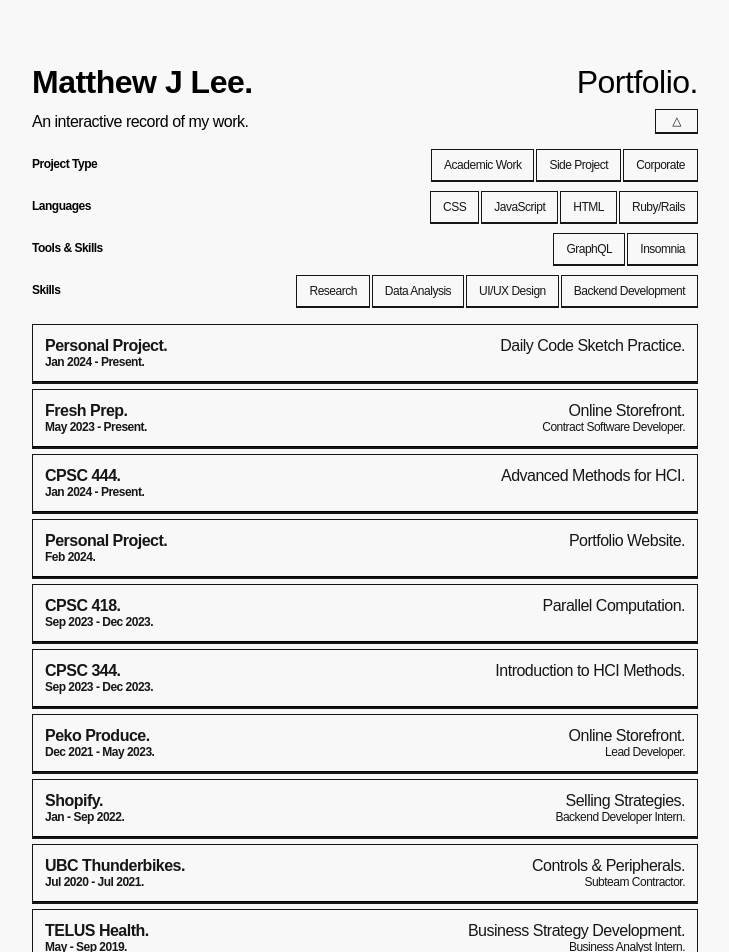
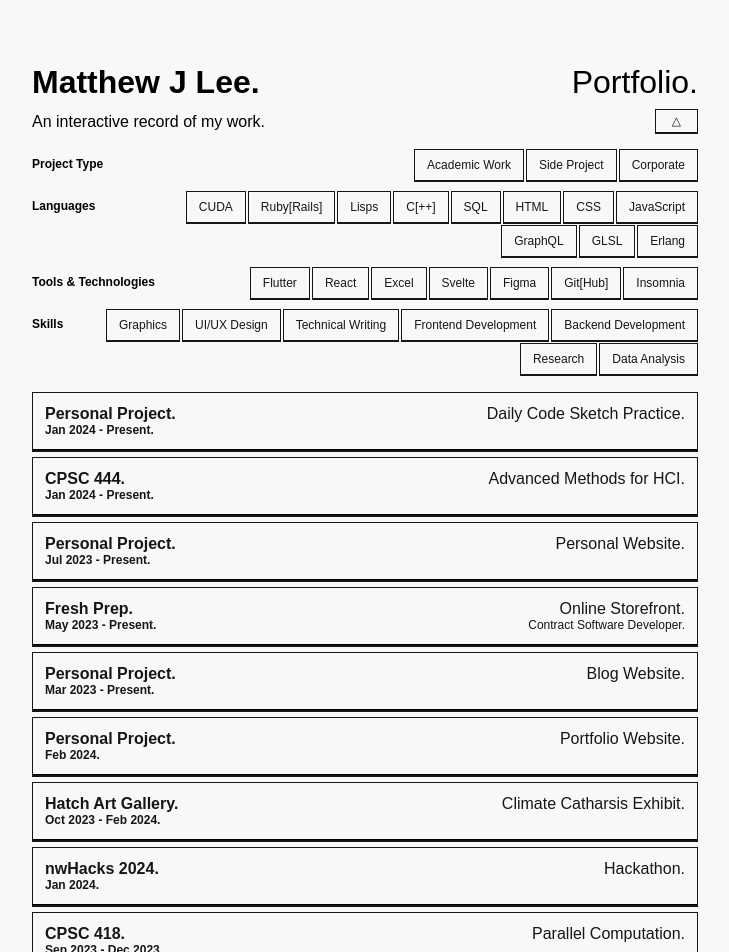
Before and after one commit to matthewlee01/portfolio, a SvelteKit app: page / in a window 1280 px wide. Shown: the top 952 px of the page, without its empty margins (275-1004 px from the left). Built offline with nearby package versions, Linux system fonts and the light colour scheme.

Commit message:
added a buncha content + some polish

```diff
--- a/src/lib/components/Item.svelte
+++ b/src/lib/components/Item.svelte
@@ -36,8 +36,8 @@
 </div>
 
 <style>
-
-	.title, .dates {
+	.title,
+	.dates {
 		display: flex;
 		align-items: center;
 		justify-content: space-between;
@@ -113,13 +113,14 @@
 		background-color: var(--dark);
 		color: var(--light);
 	}
+	@media (min-width: 666px) {
+		.expanded button:hover {
+			background-color: var(--dark-mid);
+		}
 
-	button:hover {
-		background-color: var(--light-mid);
-		box-shadow: none;
-	}
-
-	.expanded button:hover {
-		background-color: var(--dark-mid);
+		button:hover {
+			background-color: var(--light-mid);
+			box-shadow: none;
+		}
 	}
 </style>
--- a/src/routes/+page.svelte
+++ b/src/routes/+page.svelte
@@ -84,7 +84,7 @@
 			</div>
 		</div>
 		<div class="data panel">
-			{#each items as item (item.project + item.position + item.irrelevant)}
+			{#each items as item (item.project + item.organization + item.position + item.irrelevant)}
 				<Item {item} />
 			{/each}
 		</div>
@@ -102,7 +102,7 @@
 	:global(*) {
 		box-sizing: border-box;
 		font-family: 'Inter Variable', sans-serif;
-		letter-spacing: -0.5px;
+		letter-spacing: -0px;
 	}
 
 	:global(body) {
@@ -171,10 +171,6 @@
 		color: var(--dark);
 	}
 
-	#expand:hover {
-		background-color: var(--light-mid);
-	}
-
 	.tag-filters {
 		opacity: 0;
 		overflow: hidden;
@@ -227,17 +223,21 @@
 		color: var(--light);
 	}
 
-	.tag:hover {
-		background-color: var(--light-mid);
-		border-bottom: 1px solid var(--dark);
-	}
-
-	.tag.selected:hover {
-		background-color: var(--dark-mid);
-	}
-
 	.data {
 		margin-top: 8px;
 	}
 
+	@media (min-width: 666px) {
+		.tag:hover {
+			background-color: var(--light-mid);
+			border-bottom: 1px solid var(--dark);
+		}
+
+		.tag.selected:hover {
+			background-color: var(--dark-mid);
+		}
+		#expand:hover {
+			background-color: var(--light-mid);
+		}
+	}
 </style>
--- a/static/data.json
+++ b/static/data.json
@@ -11,29 +11,45 @@
 		{
 			"category": "Languages",
 			"tags": [
-				"Ruby/Rails",
+				"JavaScript",
+				"CSS",
 				"HTML",
-				"JavaScript",
-				"CSS"
+				"SQL",
+				"C[++]",
+				"Lisps",
+				"Ruby[Rails]",
+				"CUDA",
+				"Erlang",
+				"GLSL",
+				"GraphQL"
 			]
 		},
 		{
-			"category": "Tools & Skills",
+			"category": "Tools & Technologies",
 			"tags": [
 				"Insomnia",
-				"GraphQL"
+				"Git[Hub]",
+				"Figma",
+				"Svelte",
+				"Excel",
+				"React",
+				"Flutter"
 			]
 		},
 		{
 			"category": "Skills",
 			"tags": [
 				"Backend Development",
+				"Frontend Development",
+				"Technical Writing",
 				"UI/UX Design",
+				"Graphics",
 				"Data Analysis",
 				"Research"
 			]
 		}
 	],
+
 	"items": [
 		{
 			"project": "Daily Code Sketch Practice",
@@ -44,31 +60,11 @@
 				"An ongoing endeavor to practice and improve my math, design, and programming skills by creating & publishng a new animation every day."
 			],
 			"tags": [
-				"Backend Development",
-				"UI/UX Design",
 				"Side Project",
+				"Graphics",
+				"Git[Hub]",
+				"GLSL",
 				"JavaScript"
-			]
-		},
-		{
-			"project": "Online Storefront",
-			"position": "Contract Software Developer",
-			"organization": "Fresh Prep",
-			"startDate": "May 2023",
-			"endDate": "Present",
-			"highlights": [
-				"Developed & updated features for the Peko Produce online storefront, including a major product launch & a regional expansion.",
-				"Streamlined and automated a variety of operational processes, including inventory management, order fulfillment, and customer support.",
-				"Managed/maintained codebase and documentation, onboarded interns, and owned technical knowledge/processes."
-			],
-			"tags": [
-				"Backend Development",
-				"Insomnia",
-				"UI/UX Design",
-				"Corporate",
-				"JavaScript",
-				"HTML",
-				"CSS"
 			]
 		},
 		{
@@ -86,7 +82,68 @@
 				"UX/UI Design",
 				"Figma",
 				"Research",
-				"Data Analysis"
+				"Data Analysis",
+				"Technical Writing"
+			]
+		},
+		{
+			"project": "Personal Website",
+			"organization": "Personal Project",
+			"startDate": "Jul 2023",
+			"endDate": "Present",
+			"highlights": [
+				"An ongoing endeavour to develop and maintain a digital space for my work, writing, and other projects.",
+				"Currently incorporates a main landing page, blog site, and portfolio site."
+			],
+			"tags": [
+				"Side Project",
+				"UX/UI Design",
+				"Technical Writing",
+				"Svelte",
+				"JavaScript",
+				"CSS",
+				"HTML",
+				"Frontend Development"
+			]
+		},
+		{
+			"project": "Online Storefront",
+			"position": "Contract Software Developer",
+			"organization": "Fresh Prep",
+			"startDate": "May 2023",
+			"endDate": "Present",
+			"highlights": [
+				"Developed & updated features for the Peko Produce online storefront, including a major product launch & a regional expansion.",
+				"Streamlined and automated a variety of operational processes, including inventory management, order fulfillment, and customer support.",
+				"Managed/maintained codebase and documentation, onboarded interns, and owned technical knowledge/processes."
+			],
+			"tags": [
+				"Frontend Development",
+				"Technical Writing",
+				"GraphQL",
+				"Git[Hub]",
+				"Figma",
+				"Insomnia",
+				"UI/UX Design",
+				"Corporate",
+				"JavaScript",
+				"HTML",
+				"CSS"
+			]
+		},
+		{
+			"project": "Blog Website",
+			"organization": "Personal Project",
+			"startDate": "Mar 2023",
+			"endDate": "Present",
+			"highlights": [
+				"A repository for my thoughts, ideas, and reflections on various topics, including technology, art, and personal development.",
+				"Has gone through multiple redesigns and rebuilds, but currently exists as a Quartz-powered static site."
+			],
+			"tags": [
+				"Side Project",
+				"Technical Writing",
+				"Frontend Development"
 			]
 		},
 		{
@@ -94,7 +151,9 @@
 			"organization": "Personal Project",
 			"endDate": "Feb 2024",
 			"highlights": [
-				"Built over the course mid-semester reading break."
+				"Developed over the course of mid-semester reading break.",
+				"Designed simple, clean, & responsive interface to be adapted & reused for other people's portfolios.",
+				"Implemented basic data model for customizability, reusability, & separation of content & presentation."
 			],
 			"tags": [
 				"JavaScript",
@@ -102,7 +161,52 @@
 				"HTML",
 				"CSS",
 				"UI/UX Design",
-				"Side Project"
+				"Side Project",
+				"Technical Writing",
+				"Git[Hub]"
+			]
+		},
+		{
+			"project": "Climate Catharsis Exhibit",
+			"organization": "Hatch Art Gallery",
+			"startDate": "Oct 2023",
+			"endDate": "Feb 2024",
+			"highlights": [
+				"Developed an interactive simulation based on academic research on the slime mold Physarum polycephalum.",
+				"Designed & programmed a web-based interface to allow users to interact with the simulation, exploring the emergent properties of the slime mold.",
+				"Showcased at the Hatch Art Gallery as part of the Climate Catharsis exhibition."
+			],
+			"tags": [
+				"JavaScript",
+				"HTML",
+				"CSS",
+				"GLSL",
+				"Frontend Development",
+				"Graphics",
+				"Side Project",
+				"Svelte",
+				"Research"
+			]
+		},
+		{
+			"project": "Hackathon",
+			"organization": "nwHacks 2024",
+			"endDate": "Jan 2024",
+			"highlights": [
+				"Brainstormed & established requirements for a web-based platform to facilitate casual local event planning.",
+				"Designed & implemented a basic working prototype (including user authentication & database integration) of the platform within a 24h period."
+			],
+			"tags": [
+				"JavaScript",
+				"Frontend Development",
+				"HTML",
+				"CSS",
+				"SQL",
+				"Figma",
+				"UI/UX Design",
+				"Side Project",
+				"React",
+				"Git[Hub]"
 			]
 		},
 		{
@@ -119,6 +223,9 @@
 			"tags": [
 				"Academic Work",
 				"Graphics",
+				"C[++]",
+				"Erlang",
+				"CUDA",
 				"Research"
 			]
 		},
@@ -135,6 +242,7 @@
 			"tags": [
 				"Academic Work",
 				"UX/UI Design",
+				"Technical Writing",
 				"Figma",
 				"Research",
 				"Data Analysis"
@@ -147,19 +255,21 @@
 			"startDate": "Dec 2021",
 			"endDate": "May 2023",
 			"highlights": [
-				"Built crucial user features on low time/resource budgets, including the public inventory database, blog/recipe templates, and FAQ system",
-				"Worked with designers to implement multiple site redesigns and rebrands",
-				"Managed/maintained codebase and documentation, onboarded interns, and owned technical knowledge/processes from start-up phase to company acquisition"
+				"Built crucial user features on low time/resource budgets, including the public inventory database, blog/recipe templates, and FAQ system.",
+				"Worked with designers to implement multiple site redesigns and rebrands.",
+				"Managed/maintained codebase and documentation, onboarded interns, and owned technical knowledge/processes from start-up phase to company acquisition."
 			],
 			"tags": [
-				"Backend Development",
+				"Frontend Development",
 				"Insomnia",
+				"GraphQL",
 				"UI/UX Design",
 				"Corporate",
 				"Side Project",
 				"JavaScript",
 				"HTML",
 				"CSS",
+				"Excel",
 				"Research"
 			]
 		},
@@ -170,16 +280,35 @@
 			"startDate": "Jan",
 			"endDate": "Sep 2022",
 			"highlights": [
-				"Contributed to development of pre-order, raffle, and try-before-you-buy selling models, allowing merchants to sell products in new ways",
-				"Worked on the implementation of a deferred payment checkout flow which lead to over $3M in raffle order revenue in 1 month",
-				"Exposed internal services on a GraphQL API to allow pre-orders, raffles, and TBYB business models for merchants using Shopify’s headless commerce platform"
+				"Contributed to development of pre-order, raffle, and try-before-you-buy selling models, allowing merchants to sell products in new ways.",
+				"Worked on the implementation of a deferred payment checkout flow which lead to over $3M in raffle order revenue in 1 month.",
+				"Exposed internal services on a GraphQL API to allow pre-orders, raffles, and TBYB business models for merchants using Shopify’s headless commerce platform."
 			],
 			"tags": [
 				"Corporate",
-				"Ruby/Rails",
+				"Ruby[Rails]",
 				"Backend Development",
 				"GraphQL",
+				"SQL",
 				"Insomnia"
+			]
+		},
+		{
+			"project": "Hackathon",
+			"organization": "Flutter Puzzle Hack 2022",
+			"startDate": "Feb",
+			"endDate": "March 2022",
+			"highlights": [
+				"Built, tested, deployed, and iterated on a web-based puzzle game using Flutter, focusing on the platform-agnostic responsiveness, interactions, & animations.",
+				"Programmed data model & game logic, including randomized level generation & scaling difficulty.",
+				"Learned how to design & rig a small set of assets & animations for the game."
+			],
+			"tags": [
+				"Side Project",
+				"Flutter",
+				"Frontend Development",
+				"Graphics",
+				"UI/UX Design"
 			]
 		},
 		{
@@ -189,12 +318,14 @@
 			"startDate": "Jul 2020",
 			"endDate": "Jul 2021",
 			"highlights": [
-				"Worked with subteam of mechanical engineers from design phase to early testing phases of an electric motorbike, focusing on the integration of displays and monitoring",
-				"Built a prototype system for both logging and streaming real-time engine data to a web-based dashboard, allowing engineers to remotely observe state during live tests"
+				"Worked with subteam of mechanical engineers from design phase to early testing phases of an electric motorbike, focusing on the integration of displays and monitoring.",
+				"Built a prototype system for both logging and streaming real-time engine data to a web-based dashboard, allowing engineers to remotely observe state during live tests."
 			],
 			"tags": [
 				"Side Project",
 				"JavaScript",
+				"Git[Hub]",
+				"Academic Work",
 				"Research"
 			]
 		},
```
